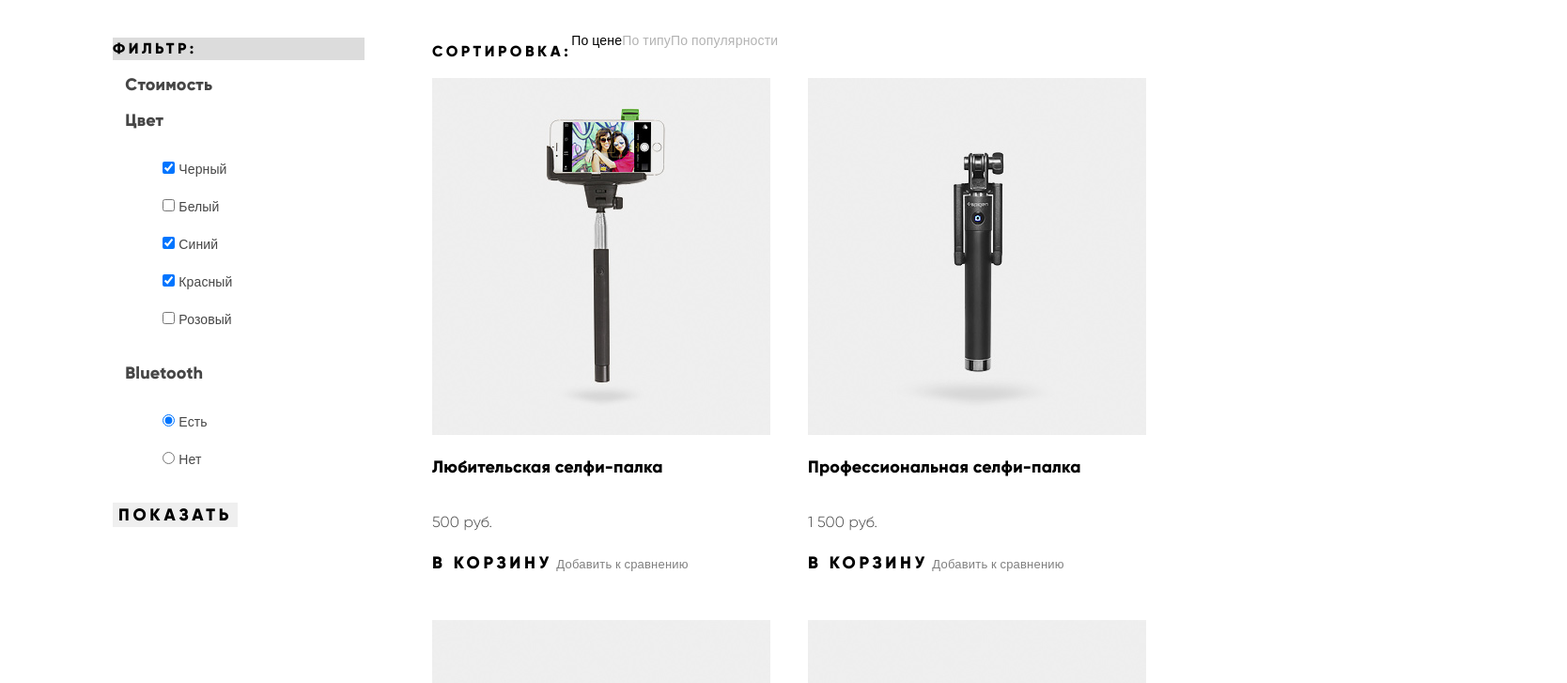
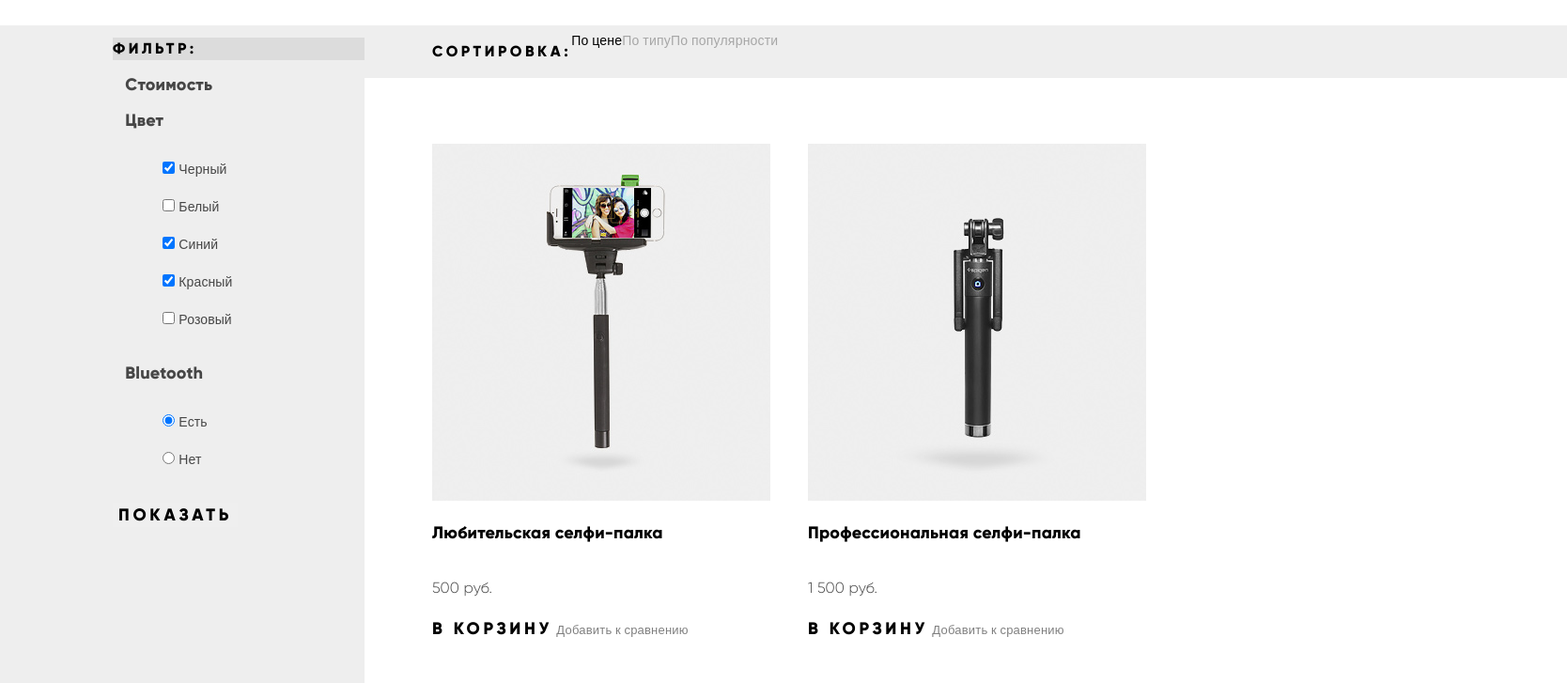
Before and after one commit to MariZag/188625-device, a plain HTML site: page catalog.html in a window 1280 px wide. Shown: the part 365-1092 px from the top of the page at 94% size, 1668 px wide, since content can reach past the window. Drawn offline with nearby package versions, Linux system fonts and the light colour scheme.

Commit message:
Декоративные элементы каталога

```diff
--- a/css/style.css
+++ b/css/style.css
@@ -1359,3 +1359,39 @@ input[type="search"]:focus~.btn-search {
 .footer-copyright:active {
     opacity: 0.3;
 }
+
+.filters {
+    position: relative;
+}
+
+.filters::before {
+    content: "";
+    position: absolute;
+    right: 0;
+    width: 100vw;
+    height: 100%;
+    background-color: #eeeeee;
+    z-index: -10;
+}
+
+.user-sort {
+    position: relative;
+}
+
+.user-sort::after {
+    content: "";
+    position: absolute;
+    left: 0;
+    width: 100vw;
+    height: 100%;
+    background-color: #eeeeee;
+    z-index: -10;
+}
+
+.product-list {
+    margin-top: 70px;
+}
+
+.pagination-list {
+    margin-bottom: 78px;
+}
```
